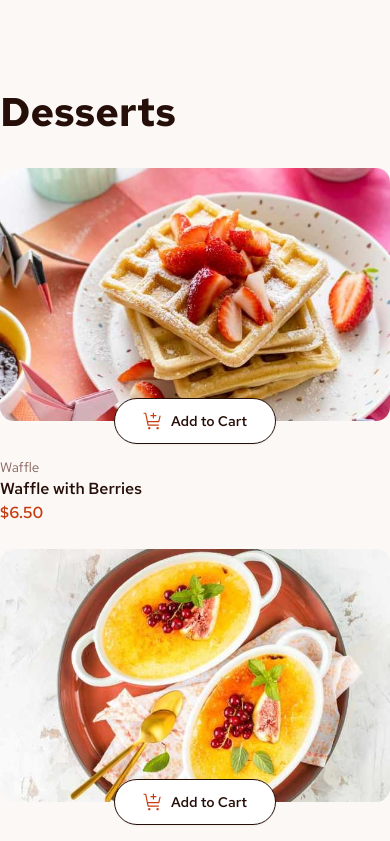
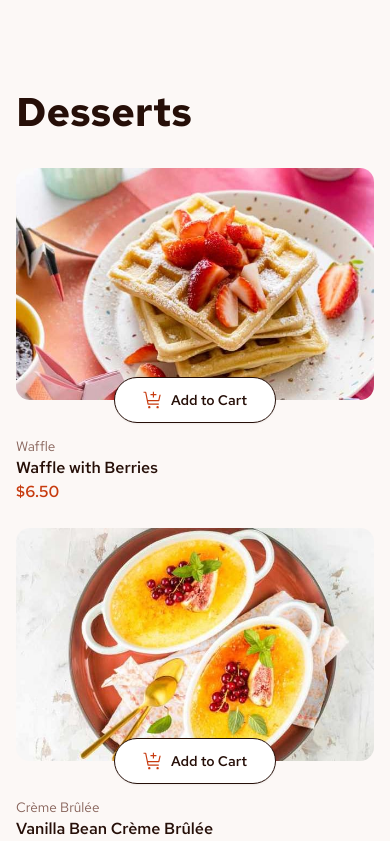
Before and after one commit to mehmetulker/product-list-with-cart, a React (Vite) app: page / in a window 390 px wide. Shown: the top 841 px of the page. Built offline with nearby package versions, Linux system fonts and the light colour scheme.

Commit message:
fix(layout): add max-lg:mx-4 to grid container for proper spacing on small screens

```diff
--- a/src/App.tsx
+++ b/src/App.tsx
@@ -24,7 +24,7 @@ function App() {
   return (
     <main>
       <Container>
-        <div className="grid grid-cols-[8fr_4fr] max-lg:grid-cols-1 gap-8 ">
+        <div className="grid grid-cols-[8fr_4fr] max-lg:grid-cols-1  max-lg:mx-4 gap-8 ">
           <Products>
             {products.map((product) => (
               <ProductItem key={product.name} product={product} />
```
